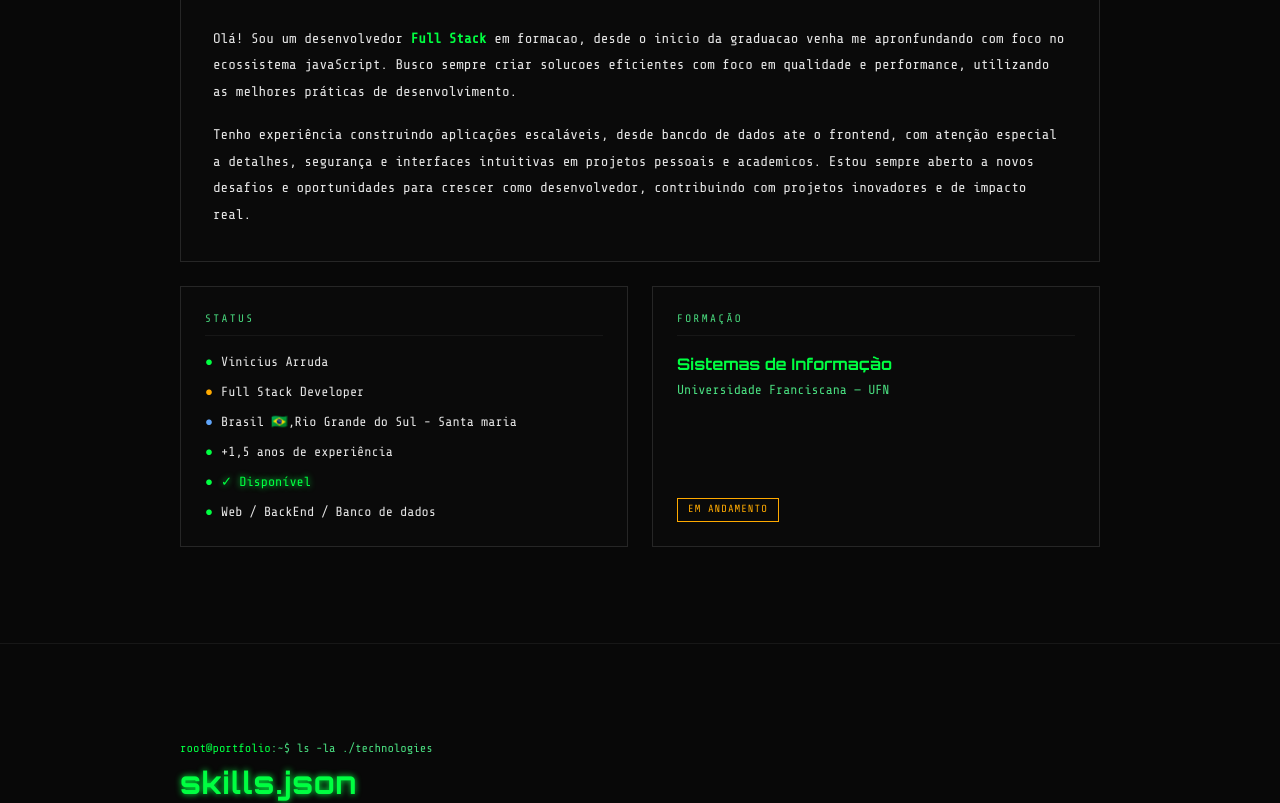
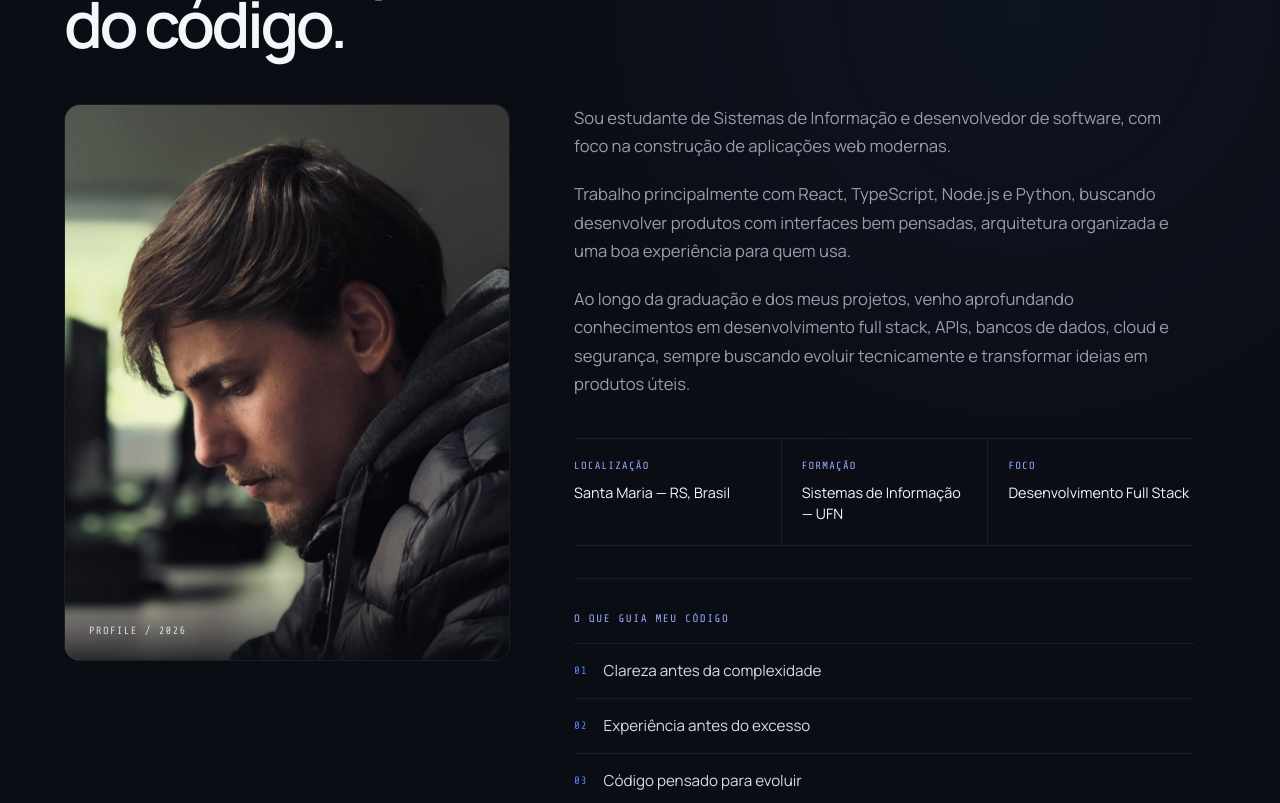
Before and after one commit to ViniciusSavianDeArruda/My-portfolio-react, a React (Vite) app: page / in a window 1280 px wide. Shown: the part 1020-1823 px from the top of the page. Built offline with nearby package versions, Linux system fonts and the light colour scheme.

Commit message:
feat: redesenha secao sobre do portfolio

```diff
--- a/src/components/sections/About.tsx
+++ b/src/components/sections/About.tsx
@@ -1,75 +1,249 @@
-import { ABOUT_ROWS } from "../../data";
-import type { AboutRow } from "../../types";
-import SectionLabel from "../ui/SectionLabel";
-import Card from "../ui/Card";
-import FormationCard from "../ui/FormationCard";
+import { motion, useReducedMotion, type Variants } from "motion/react";
 
-const DOT_COLORS: Record<NonNullable<AboutRow["dot"]>, string> = {
-  amber: "text-amber",
-  blue: "text-blue-400",
-};
+const PROFILE_IMAGE = "/About-eu.jpeg";
+
+const METADATA = [
+  { label: "LOCALIZAÇÃO", value: "Santa Maria — RS, Brasil" },
+  { label: "FORMAÇÃO", value: "Sistemas de Informação — UFN" },
+  { label: "FOCO", value: "Desenvolvimento Full Stack" },
+];
+
+const WORK_PRINCIPLES = [
+  "Clareza antes da complexidade",
+  "Experiência antes do excesso",
+  "Código pensado para evoluir",
+];
 
 export default function About() {
+  const shouldReduceMotion = useReducedMotion();
+
+  const itemVariants: Variants = shouldReduceMotion
+    ? {
+        hidden: { opacity: 1, y: 0 },
+        visible: { opacity: 1, y: 0 },
+      }
+    : {
+        hidden: { opacity: 0, y: 18 },
+        visible: {
+          opacity: 1,
+          y: 0,
+          transition: { duration: 0.55, ease: [0.22, 1, 0.36, 1] },
+        },
+      };
+
+  const principlesTitleVariants: Variants = shouldReduceMotion
+    ? {
+        hidden: { opacity: 1, y: 0 },
+        show: { opacity: 1, y: 0 },
+      }
+    : {
+        hidden: { opacity: 0, y: 12 },
+        show: {
+          opacity: 1,
+          y: 0,
+          transition: { duration: 0.3, ease: [0.22, 1, 0.36, 1] },
+        },
+      };
+
+  const principleItemVariants: Variants = shouldReduceMotion
+    ? {
+        hidden: { opacity: 1, y: 0 },
+        show: { opacity: 1, y: 0 },
+      }
+    : {
+        hidden: { opacity: 0, y: 12 },
+        show: {
+          opacity: 1,
+          y: 0,
+          transition: { duration: 0.35, ease: [0.22, 1, 0.36, 1] },
+        },
+      };
+
+  const dividerVariants: Variants = shouldReduceMotion
+    ? {
+        hidden: { scaleX: 1 },
+        show: { scaleX: 1 },
+      }
+    : {
+        hidden: { scaleX: 0 },
+        show: {
+          scaleX: 1,
+          transition: { duration: 0.4, ease: [0.22, 1, 0.36, 1] },
+        },
+      };
+
   return (
     <section
       id="about"
-      className="py-24 px-[clamp(1.5rem,5vw,4rem)] border-t border-neutral-900"
+      className="about-ambient border-t border-white/[0.05] px-[clamp(1.5rem,5vw,4rem)] py-20 md:py-28"
+      aria-labelledby="about-title"
     >
-      <div className="max-w-[920px] mx-auto">
-        <SectionLabel cmd="cat README.md" title="about.exe" />
+      <motion.div
+        className="mx-auto max-w-[1160px]"
+        initial="hidden"
+        whileInView="visible"
+        viewport={{ once: true, amount: 0.18 }}
+        variants={{
+          hidden: {},
+          visible: {
+            transition: { staggerChildren: shouldReduceMotion ? 0 : 0.1 },
+          },
+        }}
+      >
+        <motion.div variants={itemVariants} className="max-w-[620px]">
+          <p className="font-mono text-[0.72rem] tracking-[0.14em] text-[#9AACFF]">
+            02 / SOBRE
+          </p>
+          <h2
+            id="about-title"
+            className="mt-5 font-hero text-[clamp(2.45rem,5vw,4.5rem)] font-semibold leading-[0.98] tracking-[-0.055em] text-[#F4F6FB]"
+          >
+            Quem está por trás
+            <br />
+            do código.
+          </h2>
+        </motion.div>
 
-        <div className="grid gap-6">
-          <Card className="p-8 leading-[1.9] text-neutral-200 text-[0.88rem]">
-            <p>
-              Olá! Sou um desenvolvedor{" "}
-              <strong className="text-green-neon">Full Stack</strong> em
-              formacao, desde o inicio da graduacao venha me apronfundando com
-              foco no ecossistema javaScript. Busco sempre criar solucoes
-              eficientes com foco em qualidade e performance, utilizando as
-              melhores práticas de desenvolvimento.
-            </p>
-            <p className="mt-4">
-              Tenho experiência construindo aplicações escaláveis, desde bancdo
-              de dados ate o frontend, com atenção especial a detalhes,
-              segurança e interfaces intuitivas em projetos pessoais e
-              academicos. Estou sempre aberto a novos desafios e oportunidades
-              para crescer como desenvolvedor, contribuindo com projetos
-              inovadores e de impacto real.
-            </p>
-          </Card>
+        <div className="mt-12 grid items-start gap-10 lg:grid-cols-[minmax(0,0.82fr)_minmax(0,1.18fr)] lg:gap-16">
+          <figure className="relative aspect-[4/5] overflow-hidden rounded-[16px] border border-white/[0.07] bg-[#090C12]">
+            {PROFILE_IMAGE ? (
+              <img
+                src={PROFILE_IMAGE}
+                alt="Vinicius Arruda"
+                className="relative z-0 block h-full w-full object-cover object-center opacity-100"
+              />
+            ) : (
+              <div
+                className="flex h-full w-full items-end bg-[linear-gradient(145deg,rgba(91,124,255,0.08),transparent_48%)] p-6"
+                role="img"
+                aria-label="Espaço reservado para foto de Vinicius Arruda"
+              >
+                <span className="font-mono text-[0.68rem] tracking-[0.12em] text-[#9096A3]">
+                  FOTO DE PERFIL
+                </span>
+              </div>
+            )}
+            {!shouldReduceMotion && (
+              <motion.div
+                aria-hidden="true"
+                initial={{ scaleY: 1 }}
+                whileInView={{ scaleY: 0 }}
+                viewport={{ once: true, amount: 0.05 }}
+                transition={{ duration: 0.8, ease: [0.22, 1, 0.36, 1] }}
+                style={{ transformOrigin: "bottom" }}
+                className="absolute inset-0 z-10 bg-[#0A0D14]"
+              />
+            )}
+            <motion.figcaption
+              initial={shouldReduceMotion ? false : { opacity: 0, y: 4 }}
+              whileInView={{ opacity: 1, y: 0 }}
+              viewport={{ once: true, amount: 0.05 }}
+              transition={{
+                duration: shouldReduceMotion ? 0 : 0.3,
+                delay: shouldReduceMotion ? 0 : 0.18,
+                ease: [0.22, 1, 0.36, 1],
+              }}
+              className="absolute inset-x-0 bottom-0 z-20 bg-[linear-gradient(to_top,rgba(9,12,18,0.84),transparent)] px-6 pb-5 pt-12 font-mono text-[0.66rem] tracking-[0.12em] text-[#D7DBE5]"
+            >
+              PROFILE / 2026
+            </motion.figcaption>
+          </figure>
 
-          <div className="grid grid-cols-1 md:grid-cols-2 gap-6">
-            <Card className="p-6">
-              <p className="font-mono text-[0.68rem] text-green-400 tracking-[0.22em] mb-4 border-b border-neutral-900 pb-2">
-                STATUS
+          <div className="max-w-[620px]">
+            <motion.div
+              variants={itemVariants}
+              className="space-y-5 font-hero text-[clamp(1rem,1.3vw,1.08rem)] leading-[1.7] text-[#969EAD]"
+            >
+              <p>
+                Sou estudante de Sistemas de Informação e desenvolvedor de
+                software, com foco na construção de aplicações web modernas.
               </p>
-              <ul className="flex flex-col gap-2.5">
-                {ABOUT_ROWS.map(({ label, value, highlight, dot }) => (
-                  <li
-                    key={label}
-                    className="flex items-center gap-2 text-[0.83rem]"
+              <p>
+                Trabalho principalmente com React, TypeScript, Node.js e Python,
+                buscando desenvolver produtos com interfaces bem pensadas,
+                arquitetura organizada e uma boa experiência para quem usa.
+              </p>
+              <p>
+                Ao longo da graduação e dos meus projetos, venho aprofundando
+                conhecimentos em desenvolvimento full stack, APIs, bancos de
+                dados, cloud e segurança, sempre buscando evoluir tecnicamente e
+                transformar ideias em produtos úteis.
+              </p>
+            </motion.div>
+
+            <motion.dl
+              variants={itemVariants}
+              className="mt-10 grid divide-y divide-white/[0.07] border-y border-white/[0.07] sm:grid-cols-3 sm:divide-x sm:divide-y-0"
+            >
+              {METADATA.map(({ label, value }) => (
+                <div
+                  key={label}
+                  className="min-w-0 py-5 sm:px-5 sm:first:pl-0 sm:last:pr-0"
+                >
+                  <dt className="font-mono text-[0.65rem] tracking-[0.12em] text-[#9AACFF]">
+                    {label}
+                  </dt>
+                  <dd className="mt-2 font-hero text-[0.9rem] leading-[1.45] text-[#F4F6FB]">
+                    {value}
+                  </dd>
+                </div>
+              ))}
+            </motion.dl>
+
+            <motion.div
+              initial="hidden"
+              whileInView="show"
+              viewport={{ once: true, amount: 0.25 }}
+              variants={{
+                hidden: {},
+                show: {
+                  transition: {
+                    staggerChildren: shouldReduceMotion ? 0 : 0.08,
+                  },
+                },
+              }}
+              className="mt-8 border-t border-white/[0.07] pt-8"
+            >
+              <motion.p
+                variants={principlesTitleVariants}
+                className="font-mono text-[0.68rem] tracking-[0.14em] text-[#9AACFF]"
+              >
+                O QUE GUIA MEU CÓDIGO
+              </motion.p>
+              <motion.ol
+                variants={{
+                  hidden: {},
+                  show: {
+                    transition: {
+                      staggerChildren: shouldReduceMotion ? 0 : 0.08,
+                    },
+                  },
+                }}
+                className="mt-4 border-t border-white/[0.07]"
+              >
+                {WORK_PRINCIPLES.map((principle, index) => (
+                  <motion.li
+                    key={principle}
+                    variants={principleItemVariants}
+                    className="group relative flex items-center gap-4 py-4"
                   >
-                    <span className={dot ? DOT_COLORS[dot] : "text-green-neon"}>
-                      ●
+                    <span className="font-mono text-[0.68rem] tracking-[0.08em] text-[#5B7CFF]">
+                      {String(index + 1).padStart(2, "0")}
                     </span>
-                    <span
-                      className={
-                        highlight
-                          ? "text-green-neon glow-sm"
-                          : "text-neutral-200"
-                      }
-                    >
-                      {value}
+                    <span className="font-hero text-[0.95rem] text-[#D7DBE5] transition-colors duration-200 group-hover:text-[#F4F6FB]">
+                      {principle}
                     </span>
-                  </li>
+                    <motion.span
+                      variants={dividerVariants}
+                      className="absolute bottom-0 left-0 h-px w-full origin-left bg-white/[0.07]"
+                    />
+                  </motion.li>
                 ))}
-              </ul>
-            </Card>
-
-            <FormationCard />
+              </motion.ol>
+            </motion.div>
           </div>
         </div>
-      </div>
+      </motion.div>
     </section>
   );
 }
```
Also changed, not shown: public/About-eu.jpeg (added).
